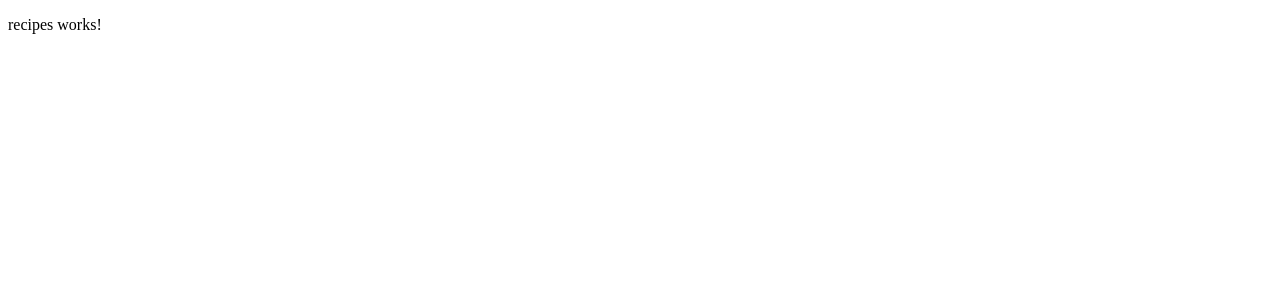
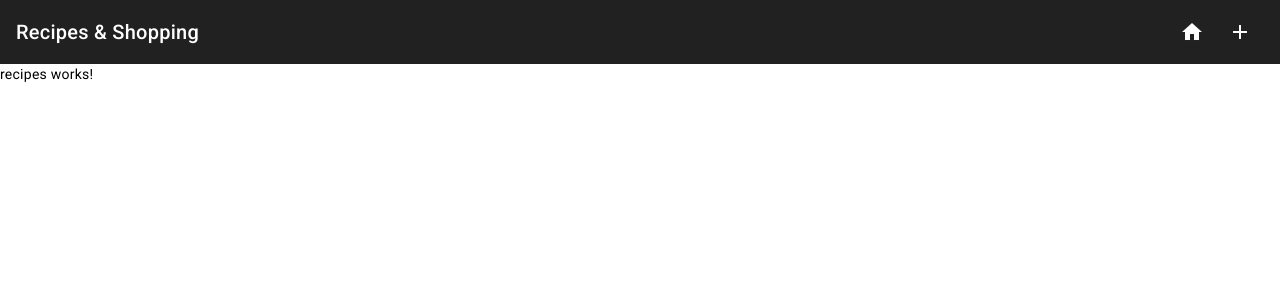
Before and after one commit to Revivedaniel/Lightweight-Recipe-and-Shopping-Platform, an Angular app: page /recipes in a window 1280 px wide. Shown: the top 300 px of the page. Built offline with nearby package versions, Linux system fonts and the light colour scheme.

Commit message:
Added the dynamic-header component and added angular/material to the project.

```diff
--- a/angular.json
+++ b/angular.json
@@ -30,6 +30,7 @@
               "src/assets"
             ],
             "styles": [
+              "@angular/material/prebuilt-themes/pink-bluegrey.css",
               "src/styles.scss"
             ],
             "scripts": []
@@ -90,6 +91,7 @@
               "src/assets"
             ],
             "styles": [
+              "@angular/material/prebuilt-themes/pink-bluegrey.css",
               "src/styles.scss"
             ],
             "scripts": []
--- a/package.json
+++ b/package.json
@@ -11,10 +11,12 @@
   "private": true,
   "dependencies": {
     "@angular/animations": "^17.0.0",
+    "@angular/cdk": "^17.3.10",
     "@angular/common": "^17.0.0",
     "@angular/compiler": "^17.0.0",
     "@angular/core": "^17.0.0",
     "@angular/forms": "^17.0.0",
+    "@angular/material": "^17.3.10",
     "@angular/platform-browser": "^17.0.0",
     "@angular/platform-browser-dynamic": "^17.0.0",
     "@angular/router": "^17.0.0",
--- a/src/app/app.component.html
+++ b/src/app/app.component.html
@@ -1,2 +1,2 @@
-
+<app-dynamic-header jumbotronText="Recipes & Shopping" [buttons]="buttons"></app-dynamic-header>
 <router-outlet></router-outlet>
--- a/src/app/app.component.ts
+++ b/src/app/app.component.ts
@@ -1,14 +1,28 @@
 import { Component } from '@angular/core';
 import { CommonModule } from '@angular/common';
 import { RouterOutlet } from '@angular/router';
+import { DynamicHeaderComponent, HeaderButton } from './shared/dynamic-header/dynamic-header.component';
 
 @Component({
   selector: 'app-root',
   standalone: true,
-  imports: [CommonModule, RouterOutlet],
+  imports: [CommonModule, RouterOutlet, DynamicHeaderComponent],
   templateUrl: './app.component.html',
   styleUrl: './app.component.scss'
 })
 export class AppComponent {
-  title = 'Lightweight-Recipe-and-Shopping-Platform';
+  buttons: HeaderButton[] = [
+    {
+      functionalityType: 'Link',
+      contentType: 'Icon',
+      content: 'home',
+      link: '/',
+    },
+    {
+      functionalityType: 'Link',
+      contentType: 'Icon',
+      content: 'add',
+      link: '/new',
+    },
+  ];
 }
--- a/src/app/app.config.ts
+++ b/src/app/app.config.ts
@@ -2,7 +2,8 @@ import { ApplicationConfig } from '@angular/core';
 import { provideRouter } from '@angular/router';
 
 import { routes } from './app.routes';
+import { provideAnimationsAsync } from '@angular/platform-browser/animations/async';
 
 export const appConfig: ApplicationConfig = {
-  providers: [provideRouter(routes)]
+  providers: [provideRouter(routes), provideAnimationsAsync()]
 };
--- /dev/null
+++ b/src/app/shared/dynamic-header/dynamic-header.component.html
@@ -0,0 +1,16 @@
+<mat-toolbar>
+    <span *ngIf="includeJumbotron" id="jumbotron">{{jumbotronText}}</span>
+    <span class="spacer"></span>
+    <div *ngFor="let button of buttons">
+        <button *ngIf="button.functionalityType === 'Button'" (click)="button.function !== undefined ? button.function() : null" mat-icon-button>
+            <mat-icon *ngIf="button.contentType === 'Icon'">{{button.content}}</mat-icon>
+            <span *ngIf="button.contentType === 'Text'">{{button.content}}</span>
+        </button>
+        <a *ngIf="button.functionalityType === 'Link' && button.contentType === 'Icon'" [routerLink]="button.link" mat-icon-button>
+            <mat-icon>{{button.content}}</mat-icon>
+        </a>
+        <a *ngIf="button.functionalityType === 'Link' && button.contentType === 'Text'" [routerLink]="button.link">
+            <span>{{button.content}}</span>
+        </a>
+    </div>
+</mat-toolbar>
--- /dev/null
+++ b/src/app/shared/dynamic-header/dynamic-header.component.scss
@@ -0,0 +1,19 @@
+.spacer {
+    flex: 1 1 auto;
+}
+
+a {
+    color: white;
+    text-decoration: none;
+}
+
+@media screen and (max-width: 600px){
+    #jumbotron {
+        font-size: medium;
+    }
+}
+@media screen and (max-width: 350px){
+    #jumbotron {
+        font-size: small;
+    }
+}
--- /dev/null
+++ b/src/app/shared/dynamic-header/dynamic-header.component.ts
@@ -0,0 +1,33 @@
+import { Component, Input } from '@angular/core';
+import { MatIconModule } from '@angular/material/icon';
+import { MatButtonModule } from '@angular/material/button';
+import { MatToolbarModule } from '@angular/material/toolbar';
+import { CommonModule } from '@angular/common';
+import { RouterModule } from '@angular/router';
+
+export interface HeaderButton {
+  functionalityType: 'Link' | 'Button';
+  contentType: 'Icon' | 'Text';
+  content: string;
+  link?: string;
+  function?: () => void;
+}
+
+@Component({
+  selector: 'app-dynamic-header',
+  standalone: true,
+  imports: [CommonModule, MatToolbarModule, MatIconModule, MatButtonModule, RouterModule],
+  templateUrl: './dynamic-header.component.html',
+  styleUrl: './dynamic-header.component.scss',
+})
+export class DynamicHeaderComponent {
+  // TODO: Add support for the jumbotron to be a clickable link
+  // Jumbotron Inputs
+  @Input() jumbotronText: string = '';
+  @Input() includeJumbotron: boolean = true;
+  // TODO: Add support for aligning the jumbotron
+  // @Input() alignJumbotron: "left" | "center" | "right" = "center";
+  // Button Inputs
+  // TODO: Style the buttons
+  @Input() buttons: HeaderButton[] = [];
+}
--- a/src/index.html
+++ b/src/index.html
@@ -6,8 +6,10 @@
   <base href="/">
   <meta name="viewport" content="width=device-width, initial-scale=1">
   <link rel="icon" type="image/x-icon" href="favicon.ico">
+  <link href="https://fonts.googleapis.com/css2?family=Roboto:wght@300;400;500&display=swap" rel="stylesheet">
+  <link href="https://fonts.googleapis.com/icon?family=Material+Icons" rel="stylesheet">
 </head>
-<body>
+<body class="mat-typography">
   <app-root></app-root>
 </body>
 </html>
--- a/src/styles.scss
+++ b/src/styles.scss
@@ -1 +1,4 @@
 /* You can add global styles to this file, and also import other style files */
+
+html, body { height: 100%; }
+body { margin: 0; font-family: Roboto, "Helvetica Neue", sans-serif; }
```
Also changed, not shown: 2 other files (tests, documents, lock files or other folders).
